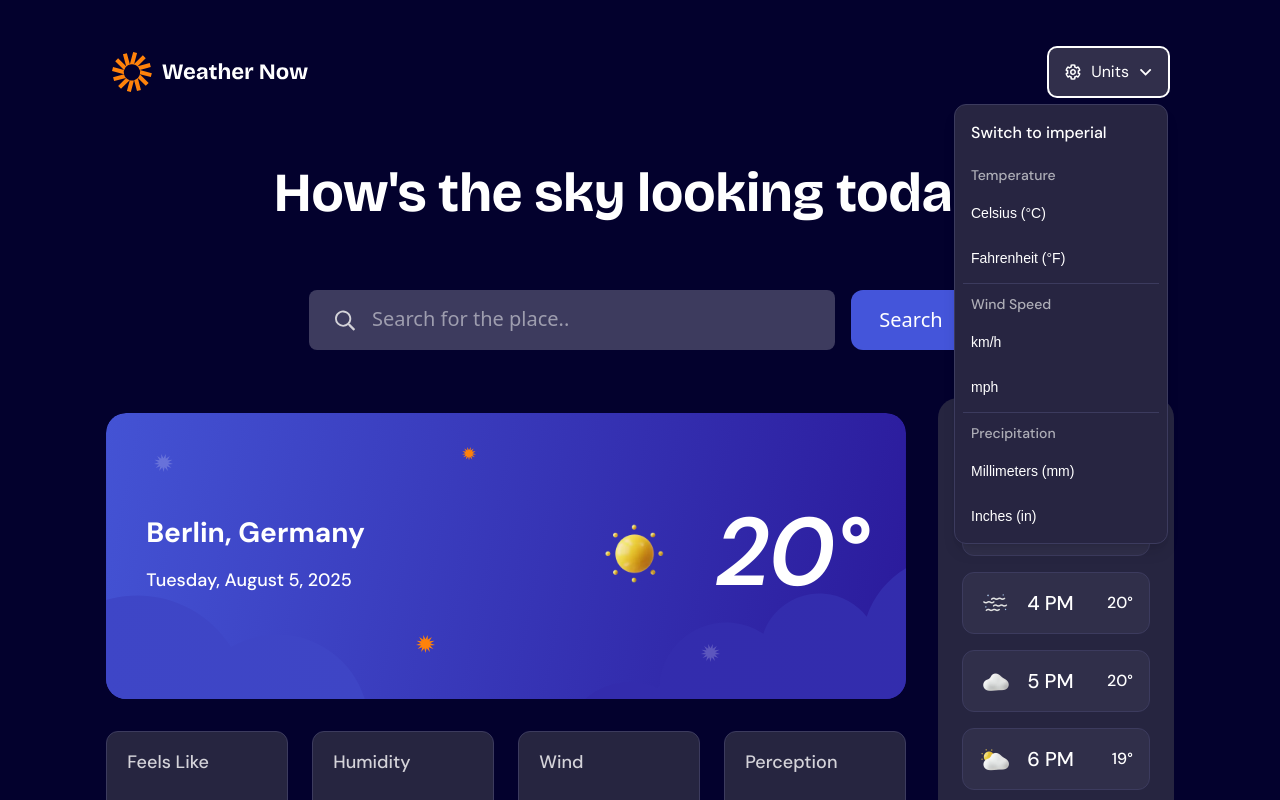
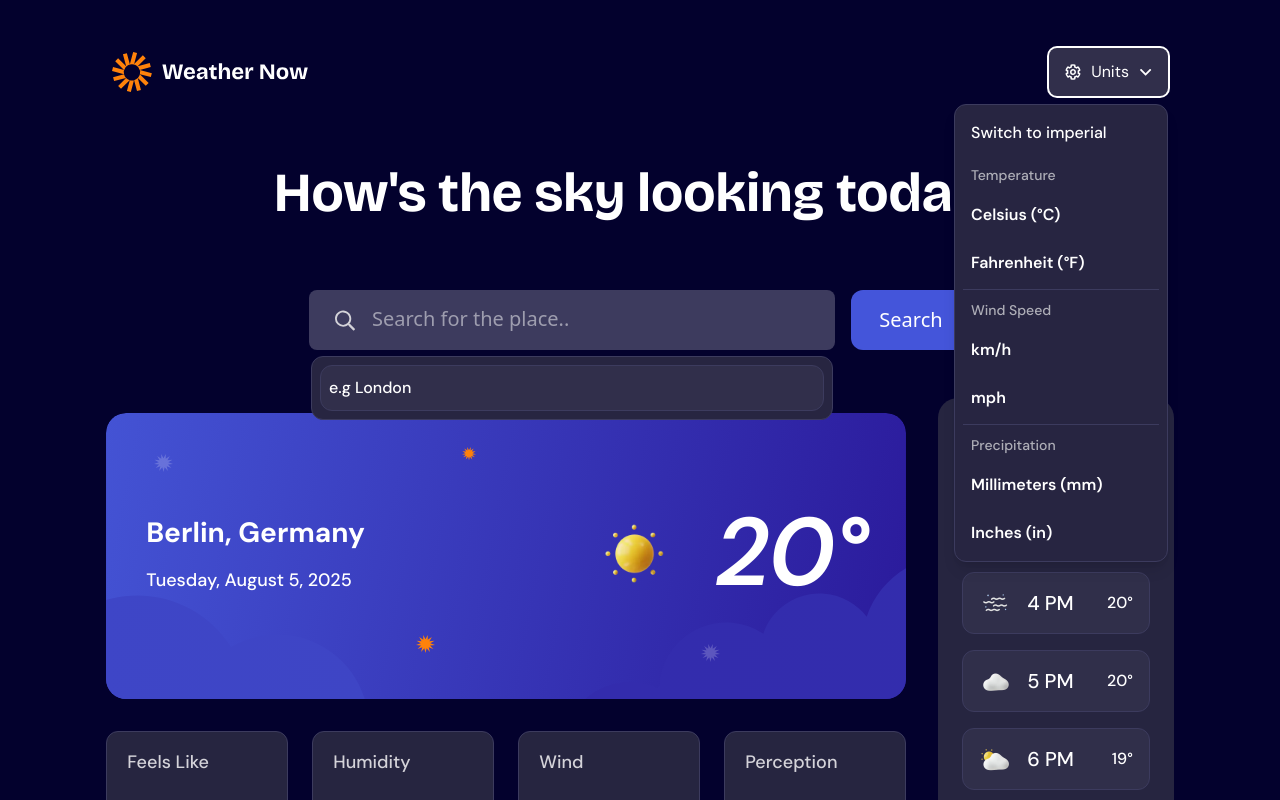
Before and after one commit to Legaz-le/weather-app-main, a React (Vite) app: page / in a window 1280 px wide. Both pictures are taken after a click on the button "Units". Shown: the top 800 px of the page. Built offline with nearby package versions, Linux system fonts and the light colour scheme.

Commit message:
made dropdown for search input

```diff
--- a/src/components/BodyElements/Boxes/DropDown.tsx
+++ b/src/components/BodyElements/Boxes/DropDown.tsx
@@ -32,7 +32,7 @@ export const DropDown = ({
                   : "hover:bg-Neutral-600 cursor-pointer"
               }`}
             >
-              <span className="font-Awsom font-[400] text-[14px]">
+              <span className="font-DM-Sans font-[600] text-[16px]">
                 {option}
               </span>
               <img
--- a/src/components/TopSide.tsx
+++ b/src/components/TopSide.tsx
@@ -8,7 +8,9 @@ import { OptionData } from "../mockData/data";
 
 export const TopSide = () => {
   const [isOpen, setIsOpen] = useState(false);
-  const [selectedOptions, setSelectedOptions] = useState<Record<string, string>>({});
+  const [selectedOptions, setSelectedOptions] = useState<
+    Record<string, string>
+  >({});
 
   const handleSelect = (title: string, option: string) => {
     setSelectedOptions((prev) => ({ ...prev, [title]: option }));
@@ -60,14 +62,20 @@ export const TopSide = () => {
           <div
             className="flex bg-Neutral-600 p-2 w-full xl:w-[526px] rounded-lg py-4 px-6 gap-4
                items-center cursor-pointer border-2 border-transparent box-border
-               focus-within:ring-2 focus-within:ring-Neutral-0 focus-within:ring-offset-2 focus-within:ring-offset-Neutral-700"
+               focus-within:ring-2 focus-within:ring-Neutral-0 focus-within:ring-offset-2 focus-within:ring-offset-Neutral-700 relative"
           >
             <img src={search} alt="search-icon" />
             <input
               type="search"
               placeholder="Search for the place.."
-              className=" border-none  bg-transparent font-[500]  text-white focus:outline-none placeholder:text-xl"
+              className=" border-none  bg-transparent font-[500]  text-white focus:outline-none placeholder:text-xl w-full"
             />
+
+            <div className="absolute top-full bg-Neutral-800 rounded-xl flex flex-col left-0 mt-2 p-2 gap-1  w-full border-inline z-20">
+              <p className="px-2 py-2.5 flex flex-row border-inline rounded-lg gap-2.5 bg-Neutral-700 font-[500] text-[16px] font-DM-Sans">
+                e.g London
+              </p>
+            </div>
           </div>
           <button
             className="py-4 px-6 w-full sm:w-[120px] bg-Blue-500 rounded-xl cursor-pointer text-xl
```
